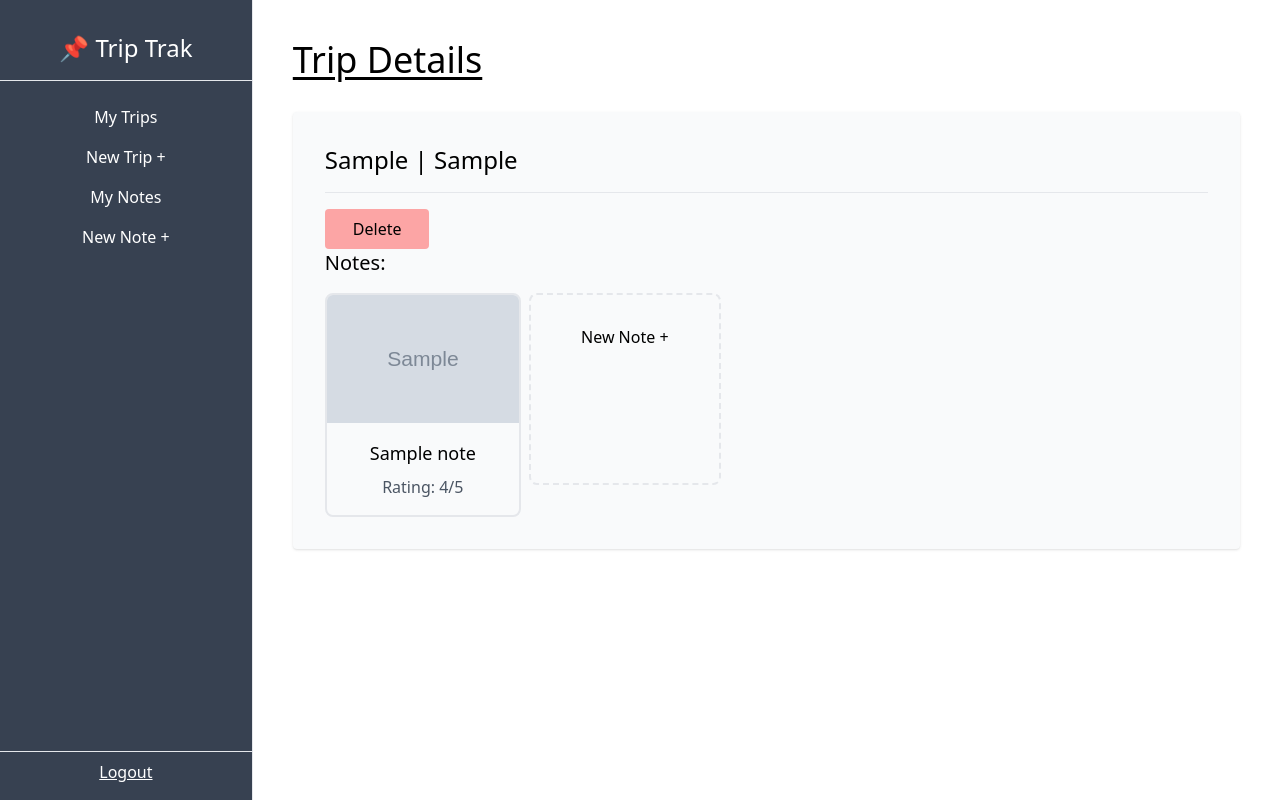
After one commit to mosipamo/Trip-App, a Django app: page /dashboard/trip/1/ in a window 1280 px wide. The commit adds this page. Run offline with Django 5.2, Linux system fonts and the light colour scheme; tables that the repository leaves empty hold one stand-in row (values such as "Sample post"); grey boxes marked "Sample" are stand-in pictures; some libraries are stand-ins or nearby versions.

Commit message:
Added things to veiw trip's details

```diff
--- /dev/null
+++ b/trip/templates/trip/trip_detail.html
@@ -0,0 +1,32 @@
+{% extends 'trip/_base.html' %}
+
+{% block content %}
+<h1 class="text-4xl underline underline-offset-4 mb-8">Trip Details</h1>
+    <div class="bg-gray-50 p-8 rounded shadow my-4">
+        <p class="text-2xl">{{trip.country}} | {{trip.city}}</p>
+        <hr class="my-4">
+        {% comment %} <a class="px-7 py-2 bg-gray-300 rounded md:mr-4 hover:bg-gray-200" href="{% url 'trip-update' trip.pk %}">Edit</a> {% endcomment %}
+            <form class="inline" action="" method="POST">
+                {% comment %} {% url 'trip-delete' trip.pk %} {% endcomment %}
+                {% csrf_token %}
+                <input type="submit" class="px-7 py-2 bg-red-300 rounded hover:bg-red-200 hover:cursor-pointer" value="Delete" />
+            </form>
+        <h3 class="text-xl pb-4">Notes:</h3>
+        <div class="flex gap-2 flex-wrap">
+            {% for note in notes %}
+            {% comment %} <a href="{% url 'note-detail' note.pk %}"> {% endcomment %}
+                <div class="border-2 rounded-lg pb-4 hover:shadow">
+                    <img class="w-48 h-32 object-cover overflow-hidden rounded-t-md" src="{{note.img.url}}" alt="{{note.name}}">
+                    <p class="text-center mt-4 text-lg">{{note.name}}</p>
+                    <p class="text-center mt-2 text-gray-600">Rating: {{note.rating}}/5</p>
+                </div>
+            {% comment %} </a> {% endcomment %}
+            {% endfor %}
+            {% comment %} <a href="{% url 'note-create' %}"> {% endcomment %}
+                <div class="border-2 border-dashed rounded-lg hover:shadow w-48 h-48 flex justify-center items-center">
+                    <p class="min-h-32">New Note +</p>
+                </div>
+            {% comment %} </a> {% endcomment %}
+        </div>
+    </div>
+{% endblock content %}
--- a/trip/templates/trip/trip_list.html
+++ b/trip/templates/trip/trip_list.html
@@ -3,7 +3,7 @@
 {% block content %}
 <h1 class="text-4xl underline underline-offset-4 mb-8">My Trips</h1>
 {% for trip in trips %}
-    {% comment %} <a href="{% url 'trip-detail' trip.pk %}"> {% endcomment %}
+    <a href="{% url 'trip-detail' trip.pk %}">
         <div class="bg-gray-50 p-10 rounded shadow my-4 hover:shadow-lg hover:cursor-pointer">
             <p class="text-lg">
                 {{trip.country}} | {{trip.city}}
@@ -22,6 +22,6 @@
                 {% endif %}
             </p>
         </div>
-    {% comment %} </a> {% endcomment %}
+    </a>
 {% endfor %}
 {% endblock content %}
--- a/trip/urls.py
+++ b/trip/urls.py
@@ -1,8 +1,9 @@
 from django.urls import path
-from .views import HomeView, trip_list, TripCreateView
+from .views import HomeView, trip_list, TripCreateView, TripDetailView
 
 urlpatterns = [
     path('', HomeView.as_view(), name="home"),
     path('dashboard/', trip_list, name="trip-list"),
     path('dashboard/trip/create/', TripCreateView.as_view(), name="trip-create"),
+    path('dashboard/trip/<int:pk>/', TripDetailView.as_view(), name="trip-detail"),
 ]
--- a/trip/views.py
+++ b/trip/views.py
@@ -1,5 +1,5 @@
 from django.shortcuts import render
-from django.views.generic import TemplateView, CreateView, DeleteView, UpdateView
+from django.views.generic import TemplateView, CreateView, DeleteView, UpdateView, DetailView
 from .models import Trip, Note
 from django.contrib.auth import logout
 from django.urls import reverse_lazy
@@ -28,3 +28,14 @@ class TripCreateView(CreateView):
         form.instance.owner = self.request.user
 
         return super().form_valid(form)
+
+class TripDetailView(DetailView):
+    model = Trip
+
+    # data stired on trip - also have the related notes
+    def get_context_data(self, **kwargs):
+        context = super().get_context_data(**kwargs)
+        trip = context["object"]
+        notes = trip.notes.all()
+        context["notes"] = notes
+        return context
```
